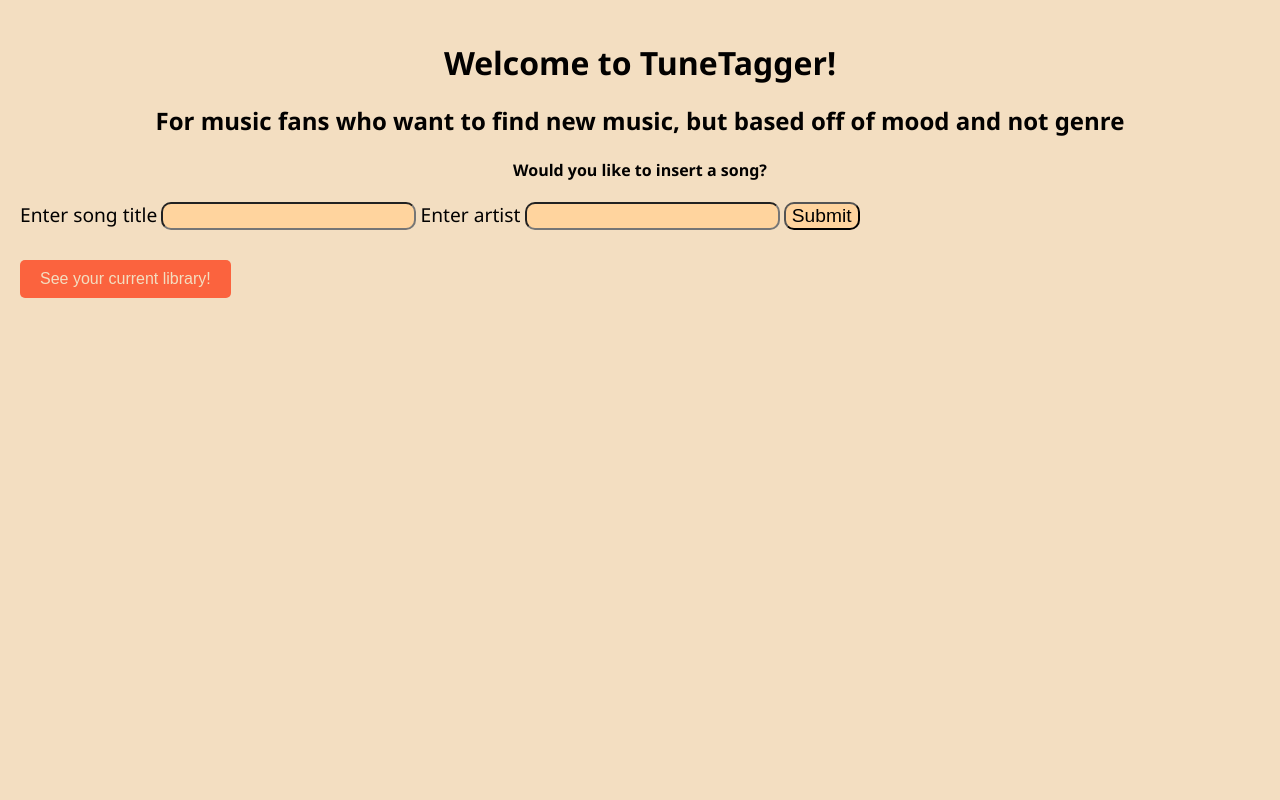
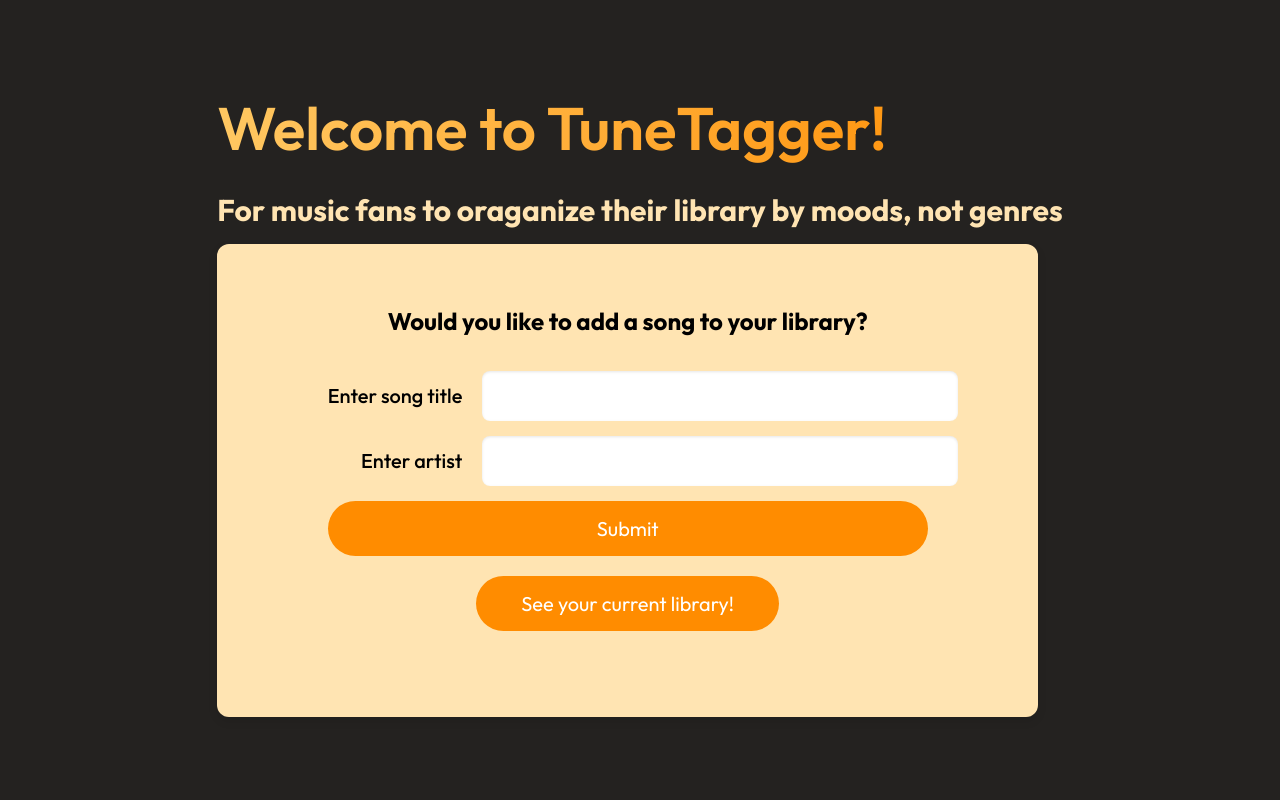
Before and after one commit to erikalanj/TuneTagger, a Flask app: page /index in a window 1280 px wide. Run offline with Flask 3, Linux system fonts and the light colour scheme.

Commit message:
refactored queries for unique data entry and implemented a song class to maintain modularity

```diff
--- a/static/css/index.css
+++ b/static/css/index.css
@@ -1,65 +1,137 @@
 body {
-  background-color: #f3dec1;
-  font-family: "Segoe UI", Tahoma, Geneva, Verdana, sans-serif;
+  background-color: #242220;
+  font-family: "Outfit", sans-serif;
   margin: 0;
-  padding: 20px;
+  padding: 50px 0 0;
+  display: flex;
+  justify-content: center;
+  align-items: flex-start;
+  min-height: 100vh;
+  box-sizing: border-box;
 }
 
-h1,
+.section {
+  width: 90%;
+  max-width: 1200px;
+  background-color: #ffe4b2;
+  border-radius: 12px;
+  box-shadow: 0 4px 10px rgba(0, 0, 0, 0.1);
+  padding: 30px;
+  display: flex;
+  flex-direction: column;
+  align-items: center;
+  text-align: center;
+  gap: 20px;
+}
+
+h1 {
+  font-size: 60px;
+  font-weight: 600;
+  margin-bottom: 10px;
+  background: linear-gradient(267deg, #ff8c00 0.36%, #ffc964 102.06%);
+  background-clip: text;
+  -webkit-background-clip: text;
+  -webkit-text-fill-color: transparent;
+}
+
 h2,
 h4 {
-  text-align: center;
-  color: #020100;
-  margin-bottom: 20px;
+  margin-bottom: 15px;
+}
+
+h2 {
+  color: #ffe4b2;
+  font-size: 30px;
+}
+
+h4 {
+  font-size: 24px;
 }
 
 label {
-  font-size: larger;
-  color: #020100;
+  font-size: 20px;
+  font-weight: 500;
+  width: 100%;
+}
+
+input[type="text"] {
+  width: 100%;
+  height: 50px;
+  padding: 0 15px;
+  font-size: 18px;
+  border: none;
+  border-radius: 8px;
+  background: #fff;
+  color: #000;
+  box-shadow: inset 0 1px 3px rgba(0, 0, 0, 0.1);
+  transition: box-shadow 0.3s ease;
+}
+
+input[type="text"]:focus,
+:focus {
+  outline: none;
+  box-shadow: 0 0 0 3px rgba(255, 165, 0, 0.3);
+}
+
+button,
+input[type="submit"] {
+  font-size: 20px;
+  font-family: "Outfit", sans-serif;
+  color: #fff;
+  background-color: #ff8c00;
+  border: none;
+  border-radius: 50px;
+  padding: 15px 45px;
+  cursor: pointer;
+  transition: transform 0.3s ease, box-shadow 0.3s ease;
+}
+
+button:hover,
+input[type="submit"]:hover {
+  transform: scale(1.05);
+  box-shadow: 0 5px 15px rgba(255, 165, 0, 0.4);
+}
+
+form {
+  display: grid;
+  gap: 15px;
+  width: 100%;
+  max-width: 600px;
+}
+
+@media (min-width: 600px) {
+  form {
+    grid-template-columns: auto 1fr;
+    align-items: center;
+    column-gap: 20px;
+    padding: 0 20px;
+  }
+
+  label {
+    text-align: right;
+  }
+
+  input[type="text"] {
+    grid-column: 2;
+  }
+
+  input[type="submit"] {
+    grid-column: 1 / -1;
+  }
+}
+
+p {
+  font-size: 18px;
+  line-height: 1.8;
   text-align: center;
 }
 
-input {
-  background-color: #ffd49e;
-  font-size: larger;
-  border-radius: 10px;
-  transition: background-color 0.3s ease;
-  cursor: pointer;
+a {
+  color: #ff8c00;
+  text-decoration: none;
+  transition: color 0.3s ease;
 }
 
-input:hover {
-  transform: scale(1.01);
-  transition: 0.3s;
-  background: #ffff;
+a:hover {
+  color: #ffa500;
 }
-
-button {
-  background-color: #fb633e;
-  color: #f3dec1;
-  border: none;
-  padding: 10px 20px;
-  border-radius: 5px;
-  cursor: pointer;
-  font-size: 1rem;
-  transition: background-color 0.3s ease;
-  margin: 0 auto;
-  margin-top: 30px;
-}
-
-button:hover {
-  transform: scale(1.05);
-  transition: 0.3s;
-  background-color: #d2552f;
-}
-
-div.container,
-div.section {
-  background-color: #ffd49e;
-  padding: 20px;
-  margin: 20px 0;
-  border-radius: 10px;
-}
-
-p {
-  line-height: 1.6;
-}
--- a/templates/index.html
+++ b/templates/index.html
@@ -1,19 +1,16 @@
-{% extends 'base.html' %} {% block head %} <title>TuneTagger</title>
+{% extends 'base.html' %} {% block head %}
+<title>TuneTagger</title>
+<link rel="stylesheet" href="{{ url_for('static', filename='style.css') }}" />
+<link
+  href="https://fonts.googleapis.com/css2?family=Outfit:wght@100..900&display=swap"
+  rel="stylesheet"
+/>
 {% endblock %} {% block body %}
+<div class="container">
   <h1 id="title">Welcome to TuneTagger!</h1>
-<h2>
-  For music fans who want to find new music, but based off of mood and not genre
-</h2>
-<div>
-  <h4>Would you like to insert a song?</h4>
-  <!-- <label for="artist-to-insert" action="{}">Artist title</label>
-  <input type="text" id="artist-to-insert" action="/" />
-  <br />
-  <label for="title-to-insert">Song title</label>
-  <input type="text" id="title-to-insert" action="/" />
-  <br />
-  <button id="insert-song">Add</button>
-  <br /> -->
+  <h2>For music fans to oraganize their library by moods, not genres</h2>
+  <div class="section">
+    <h4>Would you like to add a song to your library?</h4>
     <form action="{{url_for('index')}}" method="post">
       <label for="title-to-insert">Enter song title</label>
       <input type="text" name="title-to-insert" id="title-to-insert" />
@@ -21,15 +18,28 @@
       <input type="text" name="artist-to-insert" id="artist-to-insert" />
       <input type="submit" id="submit-insertion" value="Submit" />
     </form>
-  <button id="show-library-button">See your current library!</button>
+    <button id="show-library-button" onclick="showLibrary()">
+      See your current library!
+    </button>
     <p id="library-output"></p>
+  </div>
 </div>
 
 <script>
-  const myButton = document.getElementById("show-library-button");
   const libraryData = `{{ library_data|safe }}`;
-  myButton.addEventListener("click", function () {
-    document.getElementById("library-output").innerHTML = libraryData;
-  });
+  function showLibrary() {
+    const libraryOutput = document.getElementById("library-output");
+    if (!libraryOutput.innerHTML.trim()) {
+      libraryOutput.innerHTML = libraryData;
+    }
+    if (
+      libraryOutput.style.display === "none" ||
+      libraryOutput.style.display === ""
+    ) {
+      libraryOutput.style.display = "block";
+    } else {
+      libraryOutput.style.display = "none";
+    }
+  }
 </script>
 {% endblock %}
--- a/test.py
+++ b/test.py
@@ -1,18 +1,29 @@
-from flask import Flask, render_template, request
+from flask import Flask, render_template, request, redirect, url_for
 import sqlite3
 import pandas as pd
 
 connection = sqlite3.connect("tunes.db", check_same_thread=False)
 cursor = connection.cursor()
 
+# initlize the database with these columns (if not already there)
 cursor.execute(
     """CREATE TABLE IF NOT EXISTS tunes(
-               song_title TEXT NOT NULL,
-               song_artist TEXT NOT NULL
-               )"""
+           song_title TEXT NOT NULL,
+           song_artist TEXT NOT NULL,
+           UNIQUE(song_title, song_artist)
+       )"""
 )
 
 connection.commit()
+
+
+class Song:
+    def __init__(self, title, artist):
+        self.title = title
+        self.artist = artist
+
+    def get_data(self):
+        return (self.title, self.artist)
 
 
 def show_database():
@@ -20,10 +31,10 @@ def show_database():
     return cursor.fetchall()
 
 
-def insert_song(song_title, song_artist):
+def insert_song(song: Song):
     cursor.execute(
-        "INSERT INTO tunes (song_title, song_artist) VALUES (?, ?)",
-        (song_title, song_artist),
+        "INSERT OR IGNORE INTO tunes (song_title, song_artist) VALUES (?, ?)",
+        song.get_data(),
     )
 
 
@@ -33,11 +44,14 @@ app = Flask(__name__)
 @app.route("/index", methods=["POST", "GET"])
 def index():
     if request.method == "POST":
-        song_title = request.form["title-to-insert"]
-        song_artist = request.form["artist-to-insert"]
-        if song_artist and song_title:
-            insert_song(song_title, song_artist)
+        title = request.form["title-to-insert"]
+        artist = request.form["artist-to-insert"]
+        if title and artist:
+            new_song = Song(title, artist)
+            insert_song(new_song)
             connection.commit()
+            # in order to not resubmit on refresh, if you redirect back to the page, it clears forms
+            return redirect(url_for("index"))
 
     data = show_database()
     dataframe = pd.DataFrame(data, columns=["Song Title", "Artist Name"])
```
Also changed, not shown: installation/requirements.txt (renamed from requirements.txt), tunes.db. Lines whose indentation alone changed are shown as unchanged.
